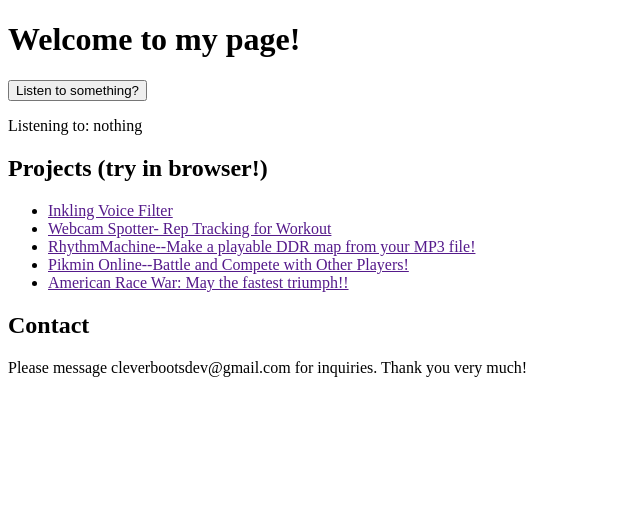
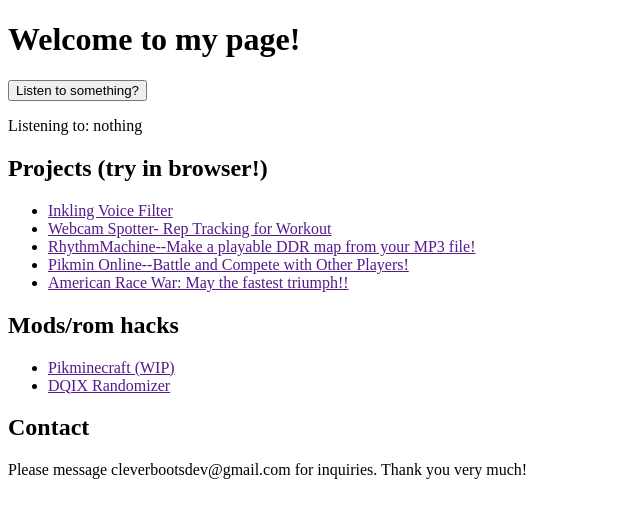
Before and after one commit to DrPenguin64/DrPenguin64.github.io, a website: page index.html in a window 1280 px wide. Shown: the whole page, without its empty margins (0-640 px from the left). Drawn offline with Linux system fonts and the light colour scheme.

Commit message:
added mods page

```diff
--- a/index.html
+++ b/index.html
@@ -21,6 +21,15 @@
     </ul>
 </nav>
 
+	<nav>
+	<h2>Mods/rom hacks</h2>
+    <ul>
+        <li><a href="">Pikminecraft (WIP)</a></li>
+        <li><a href="">DQIX Randomizer</a></li>
+
+    </ul>
+</nav>
+
 <h2>Contact</h2>
 <p>Please message cleverbootsdev@gmail.com for inquiries.
 Thank you very much!</p>
```
